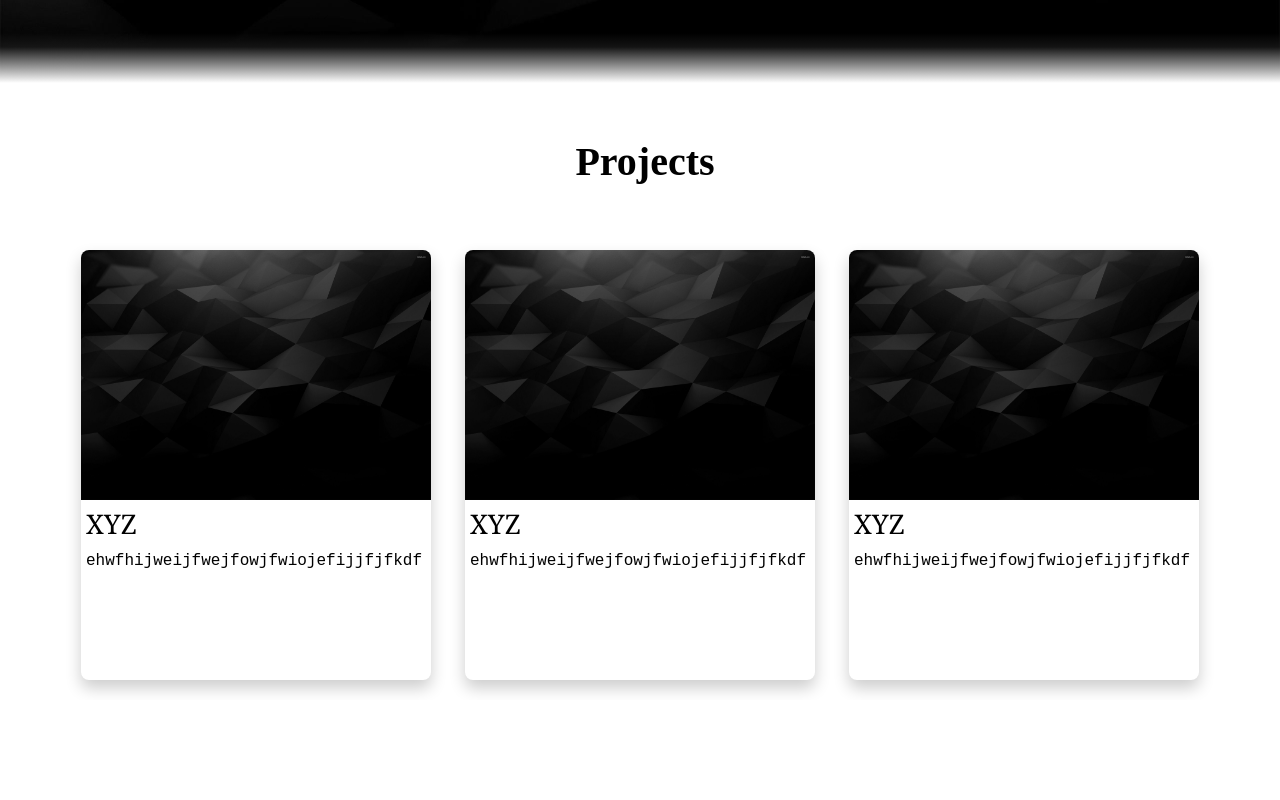
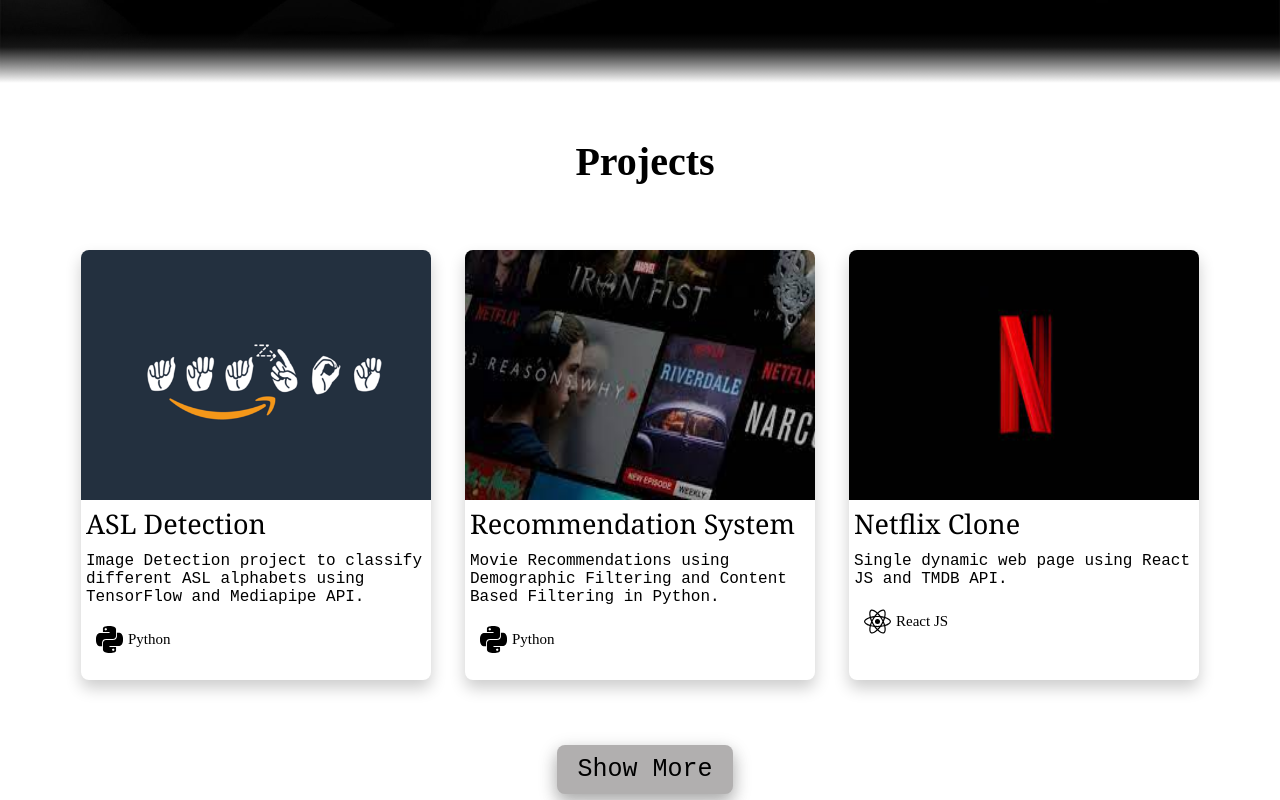
Before and after one commit to KotagiriRohan/myprofilewebsite, a React (Create React App) app: page / in a window 1280 px wide. Shown: the part 517-1317 px from the top of the page. Before the commit the page ends 1217 px from the top, so only its background shows below. Built offline with nearby package versions, Linux system fonts and the light colour scheme.

Commit message:
Add all the projects

```diff
--- a/src/ProjectCards.js
+++ b/src/ProjectCards.js
@@ -1,4 +1,7 @@
-import polygonimg from "./polygon.jpg";
+import netflix from "./netflix.jpg";
+import asl from "./asl.png";
+import mrs from "./MRS.jpg";
+import { SiPython, SiReact } from "react-icons/si";
 const ProjectCards = () => {
   return (
     <div className="projects">
@@ -7,21 +10,47 @@
       </div>
       <div className="cards">
         <div className="card">
-          <img src={polygonimg} alt="" />
-          <div className="card-title">XYZ</div>
-          <div className="card-desc">ehwfhijweijfwejfowjfwiojefijjfjfkdf</div>
+          <img src={asl} alt="" />
+          <div className="card-title">ASL Detection</div>
+          <div className="card-desc">
+            Image Detection project to classify different ASL alphabets using
+            TensorFlow and Mediapipe API.
+          </div>
+          <div className="card-projectlang">
+            <SiPython />
+            <p>Python</p>
+          </div>
         </div>
         <div className="card">
-          <img src={polygonimg} alt="" />
-          <div className="card-title">XYZ</div>
-          <div className="card-desc">ehwfhijweijfwejfowjfwiojefijjfjfkdf</div>
+          <img src={mrs} alt="" />
+          <div className="card-title">Recommendation System</div>
+          <div className="card-desc">
+            Movie Recommendations using Demographic Filtering and Content Based
+            Filtering in Python.
+          </div>
+          <div className="card-projectlang">
+            <SiPython />
+            <p>Python</p>
+          </div>
         </div>
         <div className="card">
-          <img src={polygonimg} alt="" />
-          <div className="card-title">XYZ</div>
-          <div className="card-desc">ehwfhijweijfwejfowjfwiojefijjfjfkdf</div>
+          <img src={netflix} alt="" />
+          <div className="card-title">Netflix Clone</div>
+          <div className="card-desc">
+            Single dynamic web page using React JS and TMDB API.
+          </div>
+          <div className="card-projectlang">
+            <SiReact />
+            <p>React JS</p>
+          </div>
         </div>
       </div>
+      <div className="project-button">
+        <a href="/">
+          <button>Show More</button>
+        </a>
+      </div>
+      <div></div>
     </div>
   );
 };
```
